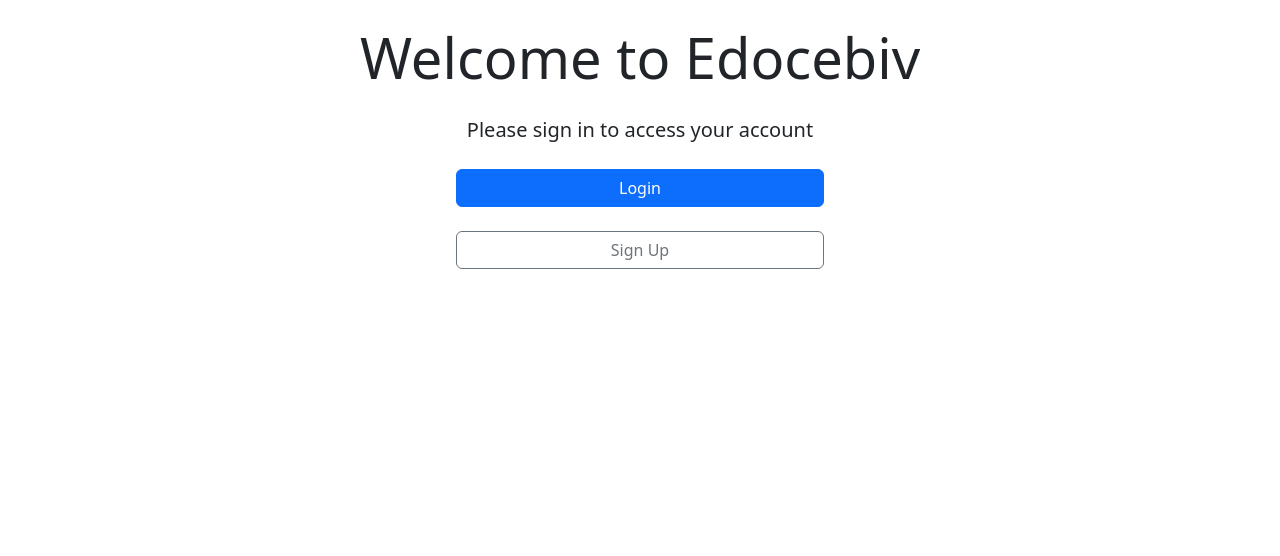
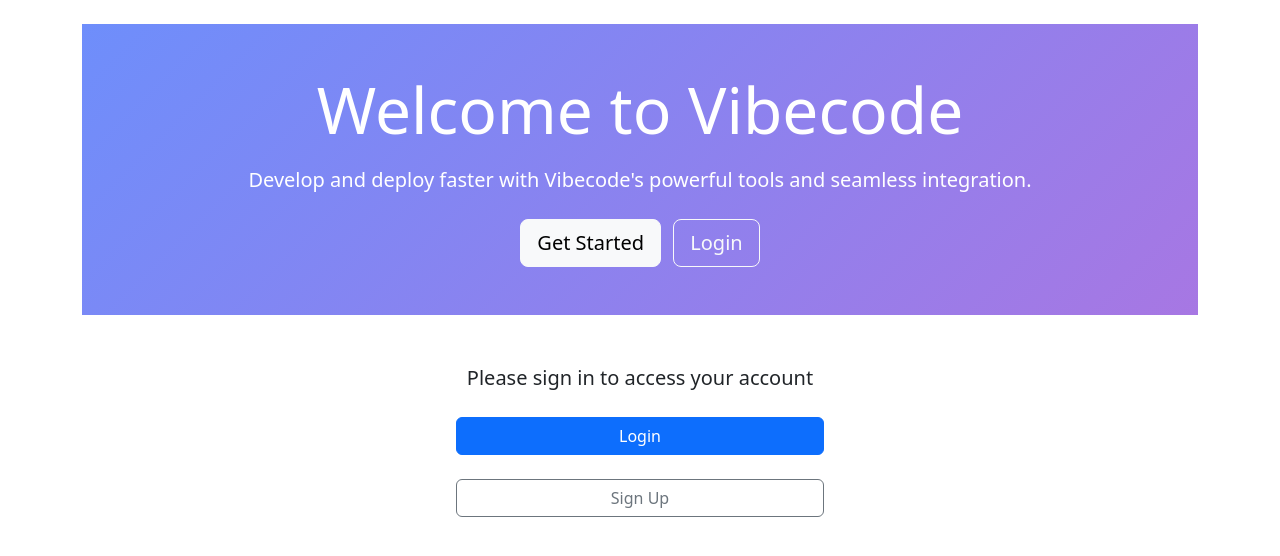
Before and after one commit to vibe-base/edocebiv, a Django app: page / in a window 1280 px wide. Shown: the part 56-612 px from the top of the page. Run offline with Django 5.2, Linux system fonts and the light colour scheme.

Commit message:
Here's a plan for the update: Add a hero section with a background image or gradient. Include a brief description of Vibecode's capabilities and benefits. Use modern typography and spacing to improve readability. Add call-to-action buttons with a more engaging design.

```diff
--- a/templates/home.html
+++ b/templates/home.html
@@ -3,10 +3,17 @@
 {% block title %}Home - Edocebiv{% endblock %}
 
 {% block content %}
-<div class="row justify-content-center">
+<div class="hero-section text-center text-white py-5" style="background: linear-gradient(135deg, #6e8efb, #a777e3);">
+    <div class="container">
+        <h1 class="display-3 mb-3">Welcome to Vibecode</h1>
+        <p class="lead mb-4">Develop and deploy faster with Vibecode's powerful tools and seamless integration.</p>
+        <a href="{% url 'account_signup' %}" class="btn btn-lg btn-light me-2">Get Started</a>
+        <a href="{% url 'account_login' %}" class="btn btn-lg btn-outline-light">Login</a>
+    </div>
+</div>
+
+<div class="row justify-content-center mt-5">
     <div class="col-md-8 text-center">
-        <h1 class="display-4 mb-4">Welcome to Edocebiv</h1>
-
         {% if user.is_authenticated %}
             <div class="alert alert-success mb-4">
                 <h4>You are logged in!</h4>
```
